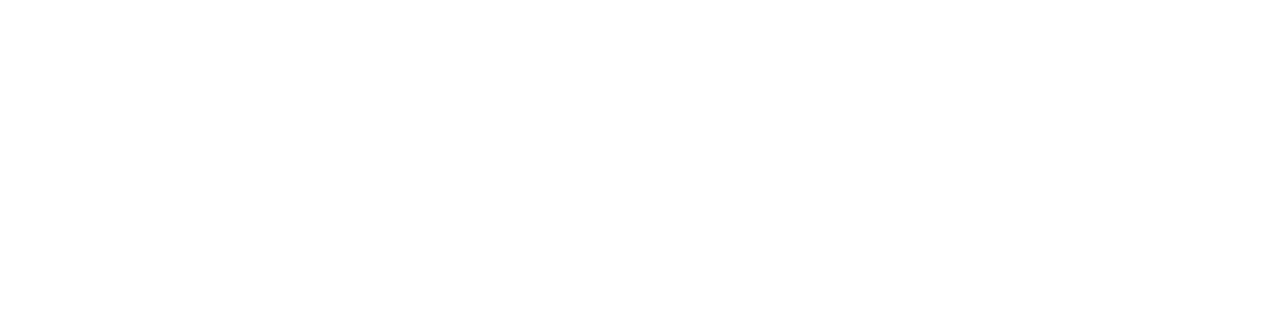
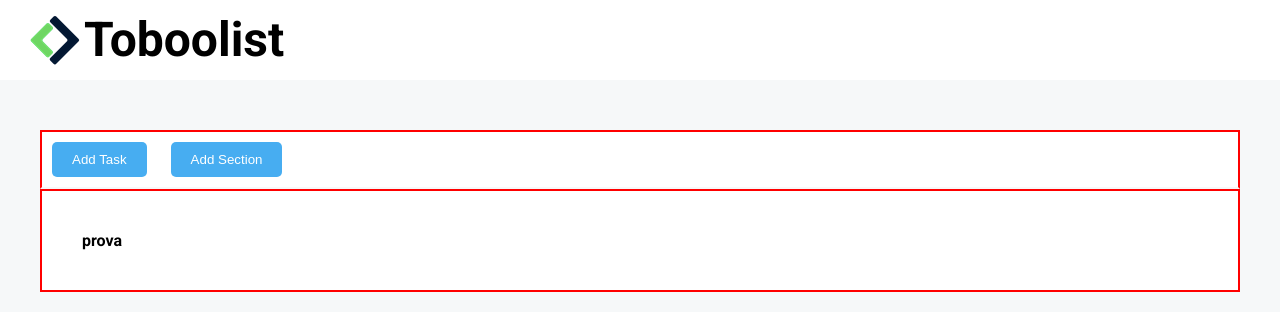
Before and after one commit to Danilo-Mosca/html-css-toboolist, a plain HTML site: page index.html in a window 1280 px wide. Drawn offline with Linux system fonts and the light colour scheme.

Commit message:
added css property, header and navigation section

```diff
--- a/css/style.css
+++ b/css/style.css
@@ -14,21 +14,79 @@
 * {
     margin: 0;
     padding: 0;
-    box-sizing: content-box;
+    box-sizing: border-box;
 }
 
 .container {
-    width: 80%;
+    max-width: 1200px;
     border: 2px solid red;
     margin: 0 auto;
+    background-color: white;
 }
 
+main {
+    padding-top: 50px;
+    padding-bottom: 20px;
+    background-color: #F6F8F9;
+
+}
  /* Font del body */
 body {
     font-family: "Roboto", sans-serif;
     font-weight: 700;
     font-style: normal;
 }
+
+
+/* Header */
+header {
+    height: 80px #F6F8F9;
+}
+#logo img, h1{
+    display: inline-block;
+    line-height: 80px;
+    vertical-align: middle;
+}
+ header img {
+    padding-left: 30px;
+ }
+h1 {
+    font-size: 3em;
+}
+/* ---------- End header ------------ */
+
+/* -------- Sezione pulsanti --------- */
+#nav {
+  border-bottom: 2px solid #F6F8F9;;
+}
+#nav button {
+    margin: 10px;
+    padding: 10px 20px;
+    border: 0px;
+    border-radius: 5px;
+    color: white;
+    font-weight: 500;
+    background-color: #47ADF1;
+}
+
+button #active {
+    background-color: #47ADF1;
+}
+button #deselected {
+    margin-left: 5px;
+    background-color: white;
+    color: #F6F8F9;
+    border: 1px solid #F6F8F9;
+}
+/* --------- End sezione pulsanti --------- */
+
+/* Sezione main */
+.toboolist {
+  margin: 40px;
+}
+
+
+
 
 
 
--- a/index.html
+++ b/index.html
@@ -16,12 +16,25 @@
 <body>
     <!-- inizio header -->
     <header>
-
+        <div id="logo">
+            <img src="img/Logo.png" alt="Logo Boolean Careers">
+            <h1>Toboolist</h1>
+        </div>
     </header>
 
     <!-- Main -->
     <main>
+        <!-- Sezione pulsanti -->
+        <div id="nav" class="container">
+            <button class="button-nav" id="active">Add Task</button>
+            <button class="button-nav" id="deselected">Add Section</button>
+        </div>
 
+        <div class="container">
+            <div class="toboolist">
+                prova
+            </div>
+        </div>
     </main>
 
     <!-- Footer -->
```
